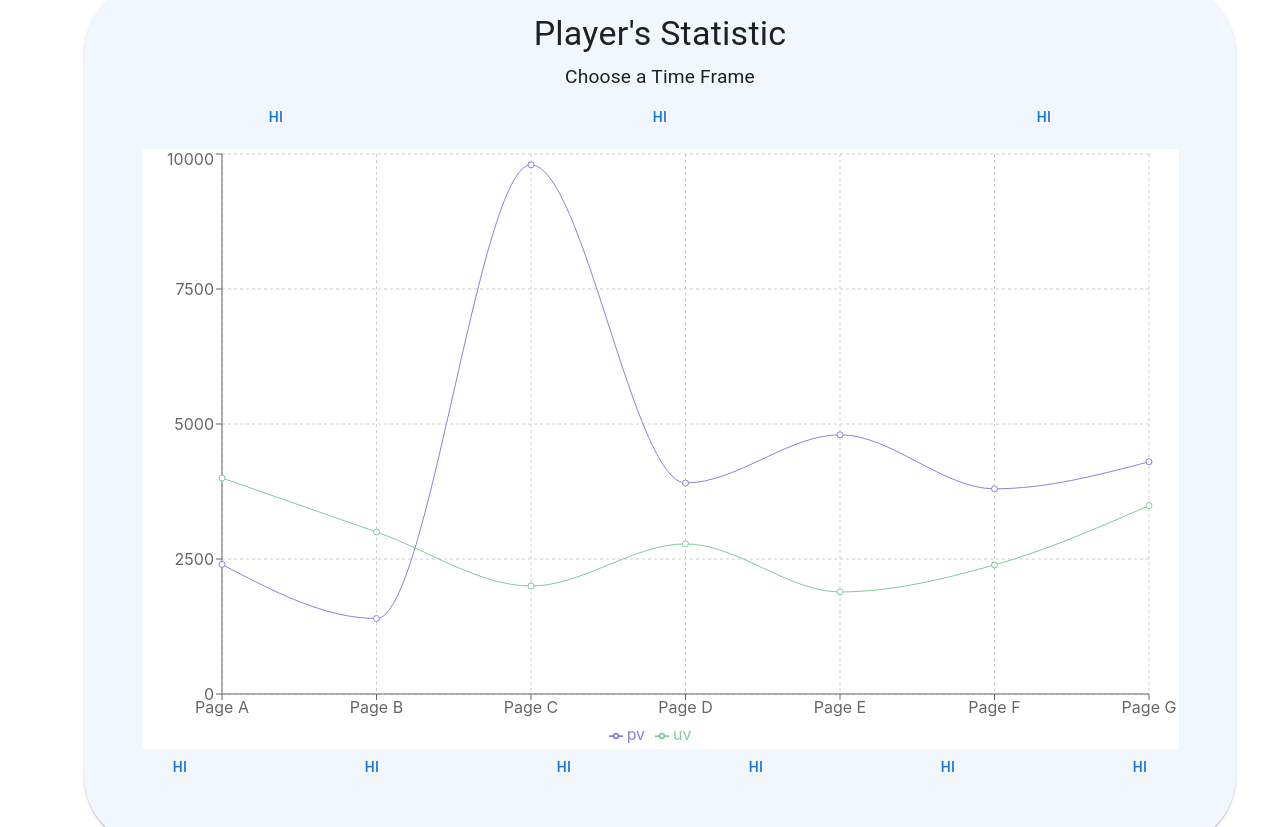
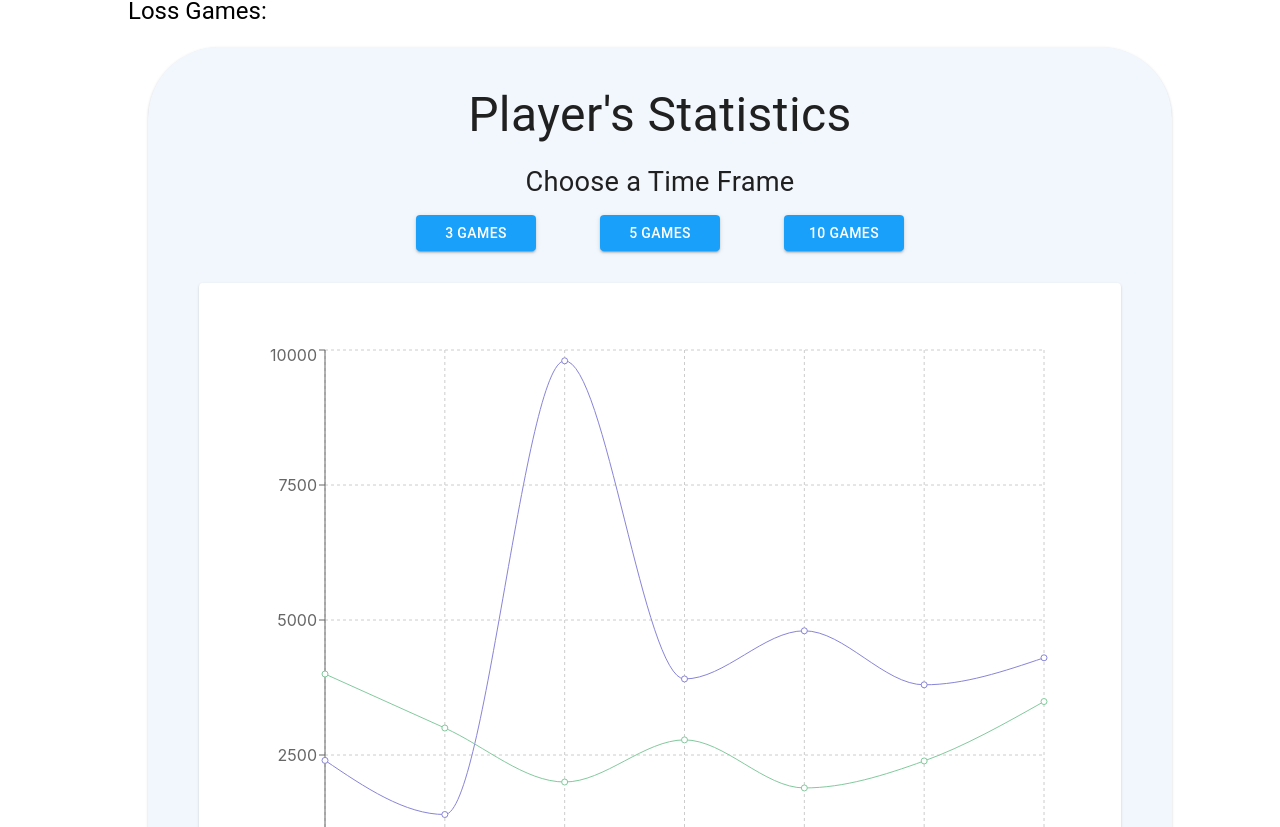
Before and after one commit to sunnydl/GamePerformanceTracker, a React (Create React App) app in the folder frontend/: page /overview in a window 1280 px wide. Shown: the part 293-1120 px from the top of the page. Built offline with nearby package versions, Linux system fonts and the light colour scheme.

Commit message:
final touch on match summary draft. #34

```diff
--- a/frontend/src/components/Body.tsx
+++ b/frontend/src/components/Body.tsx
@@ -5,15 +5,16 @@ import { Switch, Route, Redirect } from 'react-router-dom';
 import Home from '../pages/Home';
 import Overview from '../pages/Overview/Overview';
 
-import { Container } from '@mui/material';
+import { styled } from '@mui/material/styles';
 
 function Body() {
+
+    const Container = styled('div')(() => ({
+        padding: '10vh 10vw 10vh 10vw'
+    }))
+
     return (
-        <Container sx={{
-            width: '100%',
-            paddingTop: '1rem',
-            paddingBottom: '4.5rem',
-        }}>
+        <Container>
             <Switch>
                 <Route exact path='/'>
                     <Home />
--- a/frontend/src/pages/Overview/components/MatchSummary/MatchSummary.tsx
+++ b/frontend/src/pages/Overview/components/MatchSummary/MatchSummary.tsx
@@ -1,16 +1,22 @@
 import React from 'react'
-import { Typography, Grid, Button } from '@mui/material';
 import { useAppSelector } from '../../../../redux/hooks';
 
+// styles components
 import {
     MatchSummaryWrapper,
     MatchSummaryPaper,
     Header,
-    ParagraphWrapper,
     Paragraph,
     GraphWrapper,
-    ButtonsWrapper
+    ButtonSelections,
+    Buttons
 } from './style'
+
+// enums
+import {
+    NumOfGames,
+    Features
+} from './enums'
 
 import RandomeChart from './RandomeChart';
 
@@ -23,59 +29,27 @@ export default function MatchSummary() {
     return (
         <MatchSummaryWrapper>
             <MatchSummaryPaper>
-                <Header>
-                    <Typography
-                        variant="h4"
-                        align="center"
-                    >
-                        {summonerName? summonerName:"Player"}'s Statistic
-                    </Typography>
+                <Header align="center">
+                    {summonerName? summonerName:"Player"}'s Statistics
                 </Header>
-                <ParagraphWrapper>
                 <Paragraph
                     variant="subtitle1"
                     align="center"
                 >
                     Choose a Time Frame
                 </Paragraph>
-                </ParagraphWrapper>
-                <ButtonsWrapper>
-                    <Grid container>
-                        <Grid item xs={12} lg={4}>
-                            <Button>hi</Button>
-                        </Grid>
-                        <Grid item xs={12} lg={4}>
-                            <Button>hi</Button>
-                        </Grid>
-                        <Grid item xs={12} lg={4}>
-                            <Button>hi</Button>
-                        </Grid>
-                    </Grid>
-                </ButtonsWrapper>
+                <ButtonSelections>
+                    {NumOfGames.map((num: number) => (
+                        <Buttons variant="contained">{num} Games</Buttons>
+                    ))}
+                </ButtonSelections>
                 <GraphWrapper>
                     <RandomeChart/>
-                    <ButtonsWrapper>
-                        <Grid container>
-                            <Grid item xs={12} lg={2}>
-                                <Button>hi</Button>
-                            </Grid>
-                            <Grid item xs={12} lg={2}>
-                                <Button>hi</Button>
-                            </Grid>
-                            <Grid item xs={12} lg={2}>
-                                <Button>hi</Button>
-                            </Grid>
-                            <Grid item xs={12} lg={2}>
-                                <Button>hi</Button>
-                            </Grid>
-                            <Grid item xs={12} lg={2}>
-                                <Button>hi</Button>
-                            </Grid>
-                            <Grid item xs={12} lg={2}>
-                                <Button>hi</Button>
-                            </Grid>
-                        </Grid>
-                    </ButtonsWrapper>
+                    <ButtonSelections>
+                        {Features.map((feature: string) => (
+                            <Buttons variant="contained">{feature}</Buttons>
+                        ))}
+                    </ButtonSelections>
                 </GraphWrapper>
             </MatchSummaryPaper>
         </MatchSummaryWrapper>
--- a/frontend/src/pages/Overview/components/MatchSummary/RandomeChart.tsx
+++ b/frontend/src/pages/Overview/components/MatchSummary/RandomeChart.tsx
@@ -1,6 +1,5 @@
 import React from 'react'
 import { LineChart, Line, XAxis, YAxis, CartesianGrid, Tooltip, Legend, ResponsiveContainer } from 'recharts';
-import { styled } from '@mui/material/styles';
 
 export default function RandomeChart() {
 
@@ -49,13 +48,9 @@ export default function RandomeChart() {
         },
       ];
 
-    const Chart = styled(LineChart)(() => ({
-        backgroundColor: 'white'
-    }))
-
     return (
         <ResponsiveContainer width="90%" height="100%">
-            <Chart
+            <LineChart
             width={500}
             height={300}
             data={data}
@@ -73,7 +68,7 @@ export default function RandomeChart() {
             <Legend />
             <Line type="monotone" dataKey="pv" stroke="#8884d8" activeDot={{ r: 8 }} />
             <Line type="monotone" dataKey="uv" stroke="#82ca9d" />
-            </Chart>
+            </LineChart>
         </ResponsiveContainer>
     )
 }
--- /dev/null
+++ b/frontend/src/pages/Overview/components/MatchSummary/enums.ts
@@ -0,0 +1,9 @@
+export const NumOfGames: number[] = [3, 5, 10];
+
+export const Features: string[] = [
+    'Kills',
+    'Deaths',
+    'Assists',
+    'GPT Score',
+    'WinRates',
+]
--- a/frontend/src/pages/Overview/components/MatchSummary/style.ts
+++ b/frontend/src/pages/Overview/components/MatchSummary/style.ts
@@ -1,40 +1,59 @@
 import { styled } from '@mui/material/styles';
-import { Typography, Paper } from '@mui/material';
+import { Typography, Paper, Button } from '@mui/material';
 
 export const MatchSummaryWrapper = styled('div')(({ theme }) => ({
     width: '100%',
     padding: '20px',
+    minHeight: '1000px',
+    height: '100vh'
 }));
 
 export const MatchSummaryPaper = styled(Paper)(() => ({
     backgroundColor: '#F2F7FD',
-    borderRadius: '71px'
+    borderRadius: '71px',
+    minHeight: '1000px',
+    height: '100vh'
 }))
 
-export const Header = styled('article')(() => ({
-    padding: '30px 30px 0px 30px',
-}))
-
-export const ParagraphWrapper = styled('div')(() => ({
-    padding: '5px',
-    fontSize: '2rem'
+export const Header = styled(Typography)(() => ({
+    padding: '2rem 2rem 0 2rem',
+    margin: 'auto',
+    fontSize: '3rem',
+    width: '90%',
+    overflowWrap: "break-word"
 }))
 
 export const Paragraph = styled(Typography)(() => ({
-    fontSize: '1.2rem'
+    fontSize: '1.7rem',
+    padding: '0.5rem',
 }))
 
-export const ButtonsWrapper = styled('div')(() => ({
+export const ButtonSelections = styled('div')(() => ({
     width: '100%',
+    display: 'flex',
+    flexWrap: 'wrap',
+    alignItems: 'center',
+    justifyContent: 'center',
     textAlign: 'center',
-    paddingBottom: '4rem'
+    marginBottom: '2rem',
 }))
 
-export const GraphWrapper = styled('div')(() => ({
+export const Buttons = styled(Button)(() => ({
+    marginLeft: '2rem',
+    marginRight: '2rem',
+    width: '120px',
+    backgroundColor: '#18A0FB'
+}))
+
+export const GraphWrapper = styled(Paper)(() => ({
     display: 'flex',
     flexWrap: 'wrap',
+    width: '90%',
+    padding: 'auto',
+    margin: 'auto',
     alignContent: 'center',
     justifyContent: 'center',
     height: '600px',
-    paddingBottom: '3rem',
+    paddingBottom: '1rem',
+    paddingTop: '6rem',
 }))
```
Lines whose indentation alone changed are shown as unchanged.
